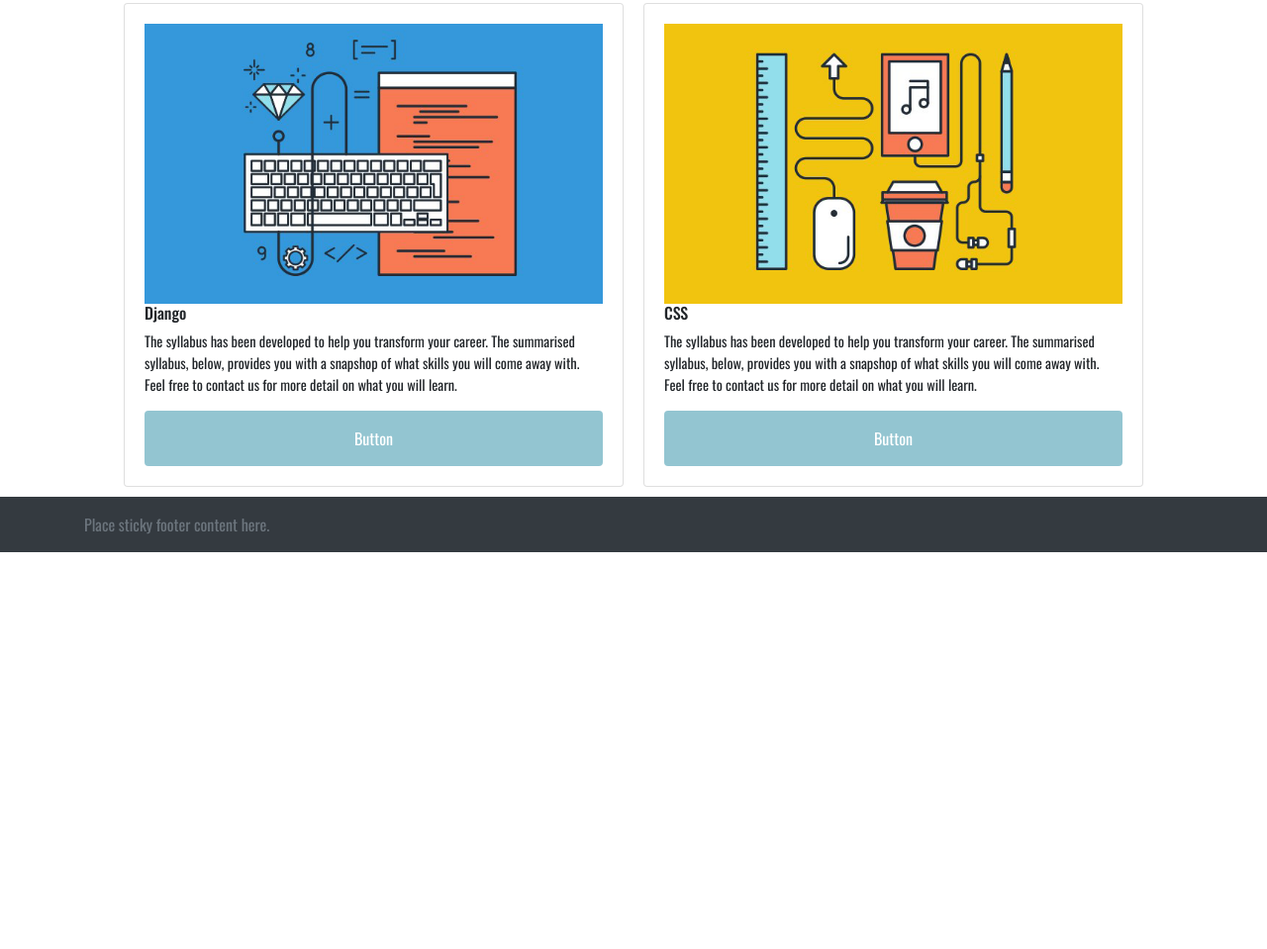
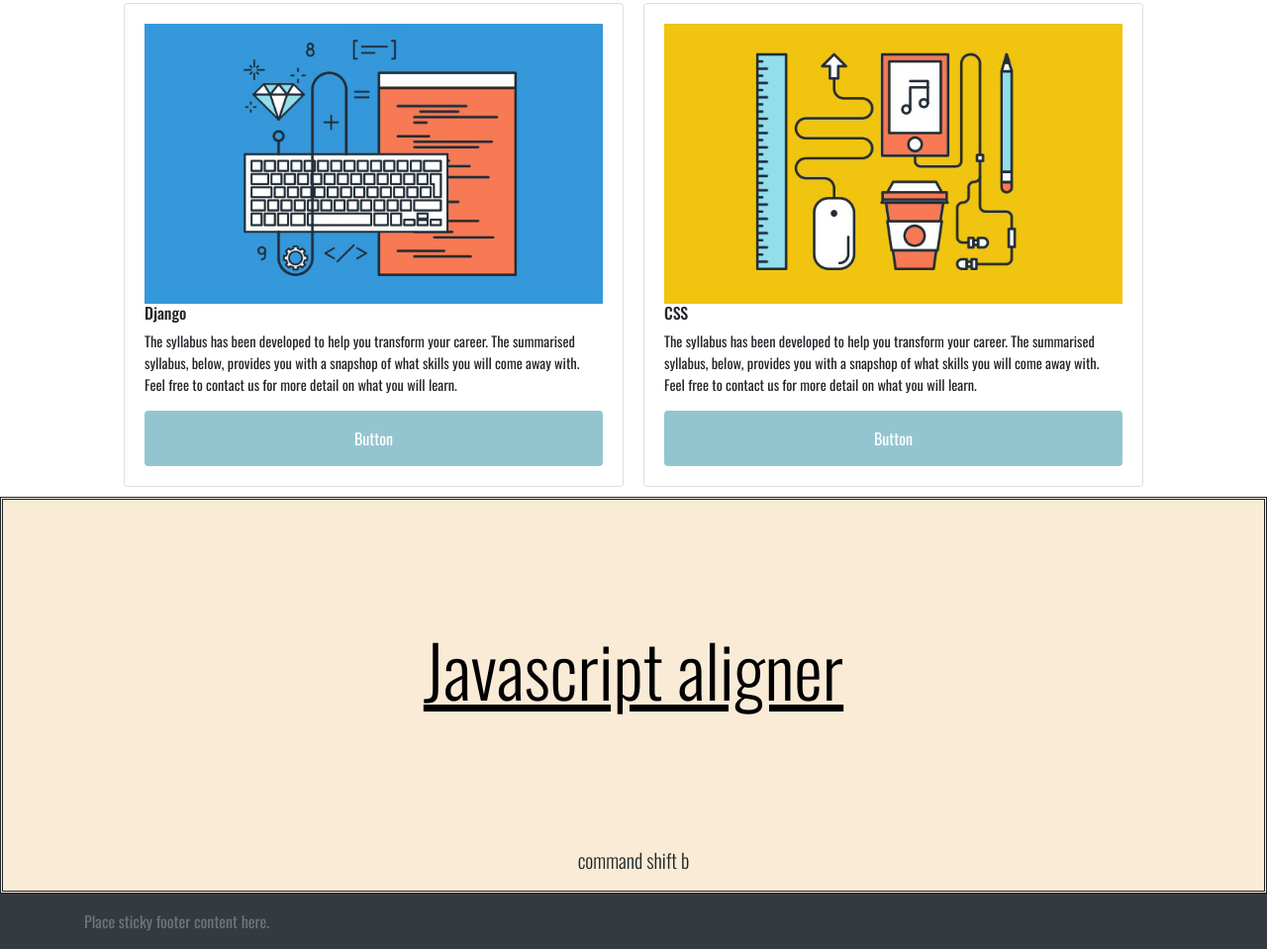
Before and after one commit to TezBaydu/playground, a plain HTML site: page index.html in a window 1280 px wide. Shown: the part 2129-3088 px from the top of the page at 99% size. Before the commit the page ends 2687 px from the top, so only its background shows below. Drawn offline with nearby package versions, Linux system fonts and the light colour scheme.

Commit message:
jumbotronfluid addition

```diff
--- a/assets/css/style.css
+++ b/assets/css/style.css
@@ -64,6 +64,12 @@ li {
     background-image: url(../images/merry-go-round.png);
     background-position: center;
     background-size: cover;
+}
+
+.jumbotron-fluid {
+    text-align: center;
+    border-style: double;
+    background-color: antiquewhite;
 }
 
 .large-bold {
--- a/index.html
+++ b/index.html
@@ -183,13 +183,13 @@
         <div class="card bottom_buttonstream">
             <img class="card_image" src="./assets/images/3.png" alt="coding icon">
             <div class="card_bottom">
-            <h2 class="card_head">jQuery</h2>
-            <p class="card_para">Once you join a Code Institute Bootcamp you will be taken on an accelerated
+                <h2 class="card_head">jQuery</h2>
+                <p class="card_para">Once you join a Code Institute Bootcamp you will be taken on an accelerated
                     contextualised learning path across 3 streams. Nothing is learned in isolation.We contextualise the
                     content so that the knowledge and skills gained in each learning unit feeds into, and is expanded
                     upon,
                     within the next unit.The outputs of each stream will be a project. </p>
-            <a class="bottom_button">Button</a>
+                <a class="bottom_button">Button</a>
             </div>
         </div>
         <div class="card bottom_buttonstream">
@@ -215,6 +215,11 @@
 
     </div>
 
+    <div class="jumbotron-fluid">
+        <h1 class="display-3"> Javascript aligner</h1>
+        <p class="lead"> command shift b </p>
+    </div>
+
     <footer class="footer mt-auto py-3 bg-dark">
         <div class="container">
             <span class="text-muted">Place sticky footer content here.</span>
```
